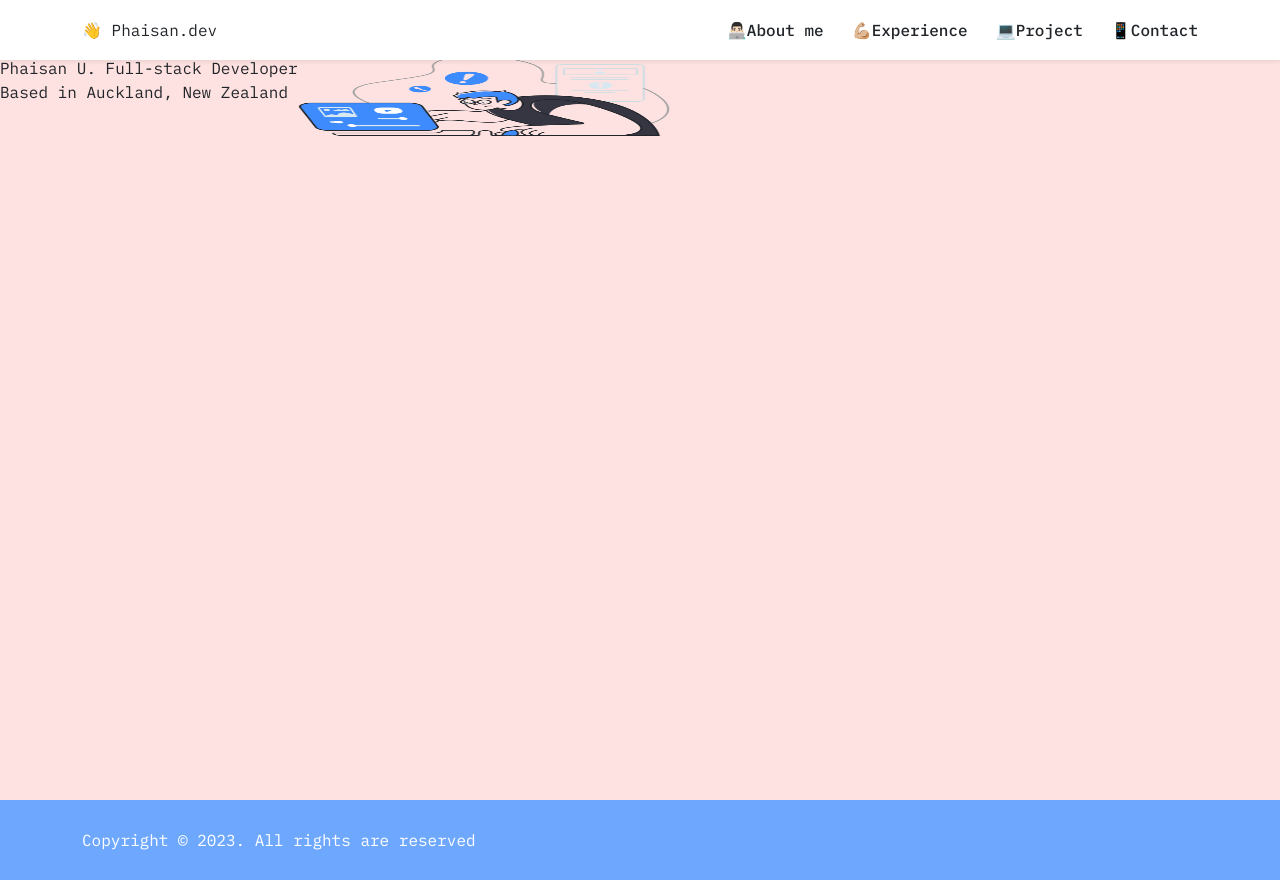
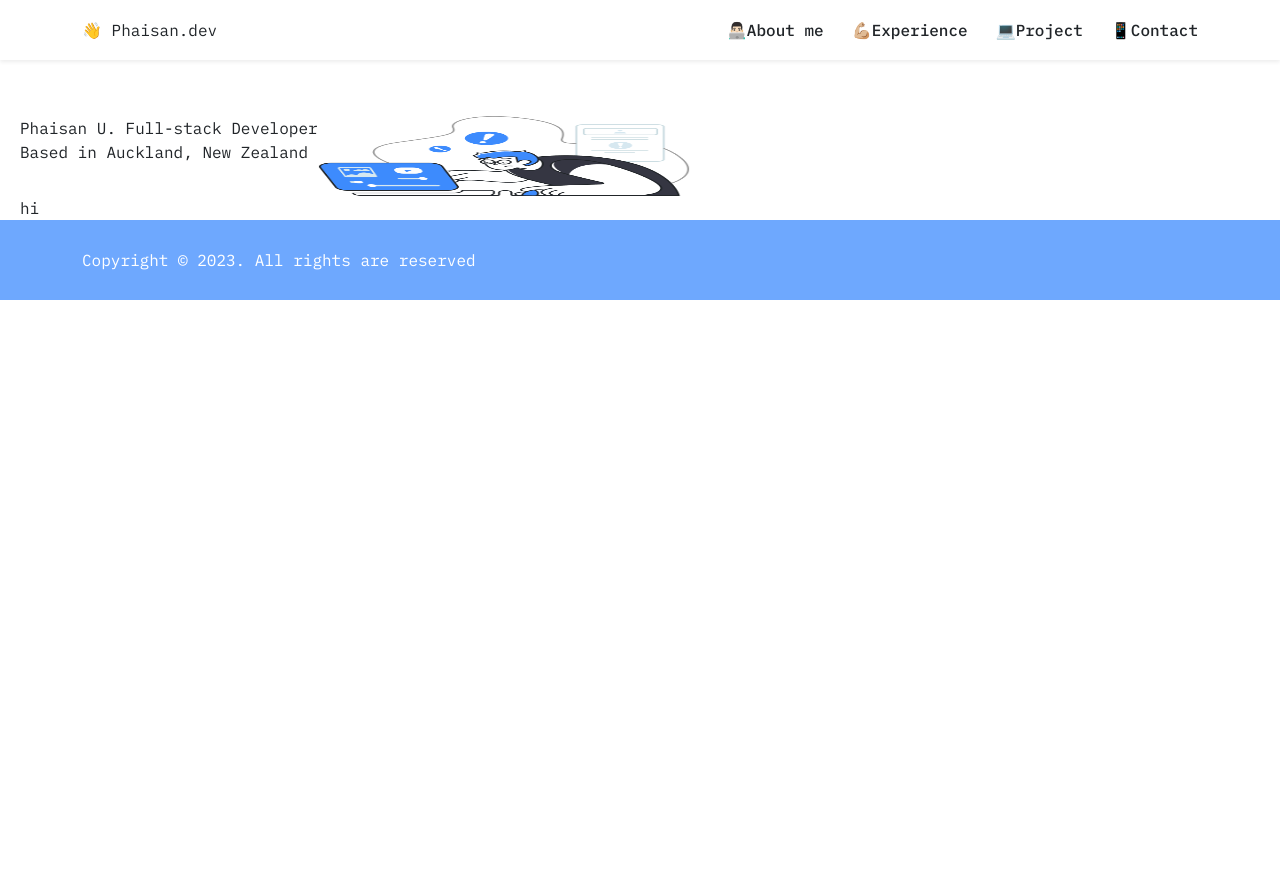
Before and after one commit to pha1san/phaisan.dev, a Next.js app: page / in a window 1280 px wide. Built offline with nearby package versions, Linux system fonts and the light colour scheme; some icons are missing.

Commit message:
update app

```diff
--- a/app/layout.tsx
+++ b/app/layout.tsx
@@ -8,7 +8,7 @@ import NavBar from "@/layouts/NavBar";
 
 const inter = IBM_Plex_Mono({
   subsets: ["latin"],
-  weight: ["400", "500", "700"],
+  weight: ["400", "500", "600", "700"],
 });
 
 export const metadata: Metadata = {
@@ -25,6 +25,8 @@ export default function RootLayout({ children }: { children: React.ReactNode })
         {children}
         <Footer />
       </body>
+      <Script src="https://code.iconify.design/iconify-icon/1.0.7/iconify-icon.min.js" />
+
       <Script src="https://www.googletagmanager.com/gtag/js?id=G-T5NQBXJG35" strategy="worker" />
       <Script id="google-analytics" strategy="worker">
         {`
--- a/app/page.tsx
+++ b/app/page.tsx
@@ -3,9 +3,9 @@ import Landing from "@/features/Landing";
 
 export default function Home() {
   return (
-    <main className="min-h-screen bg-red-100 pt-[60]">
+    <main className="mt-[60px] px-5 ">
       <Landing />
-      {/* <About /> */}
+      <About />
     </main>
   );
 }
```
